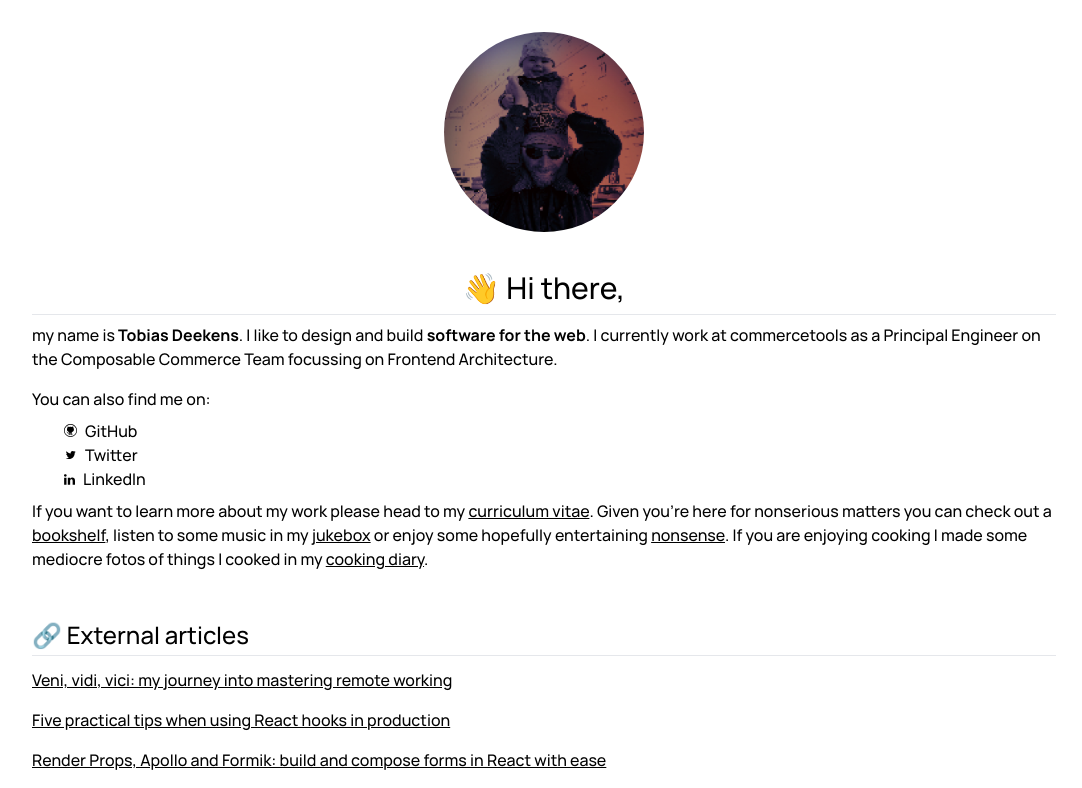
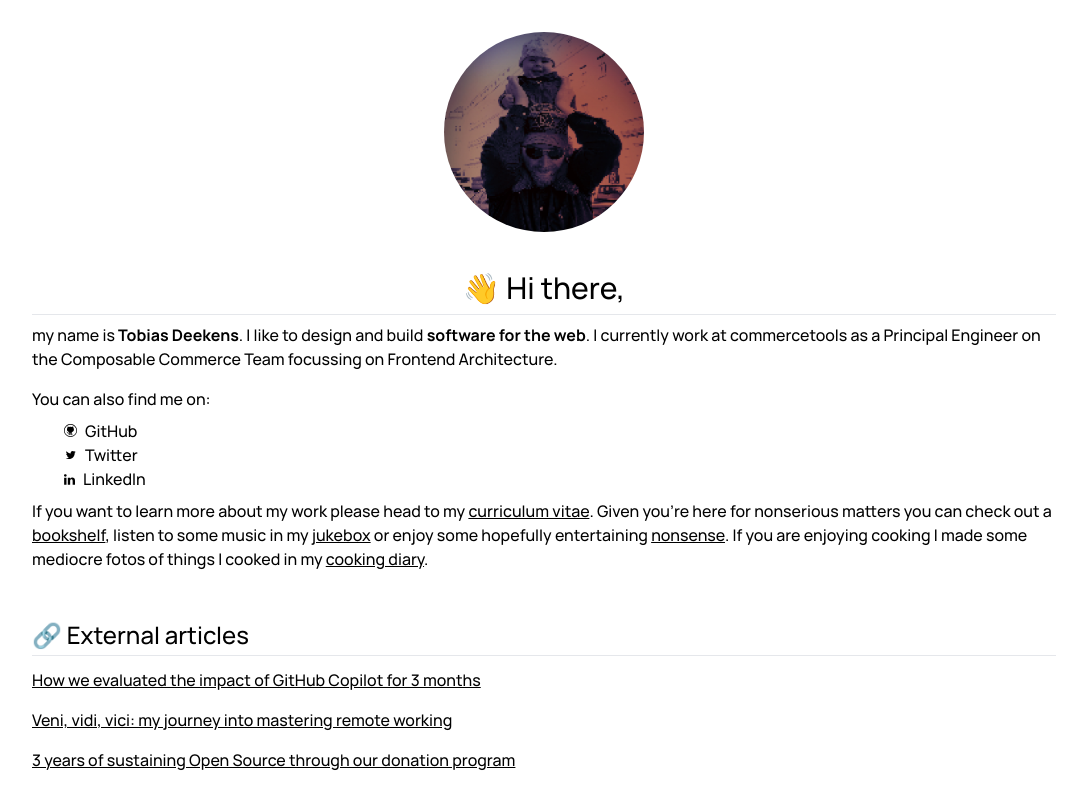
Before and after one commit to tdeekens/tdeekens.name, a Next.js app: page / in a window 1280 px wide. Shown: the top 788 px of the page, without its empty margins (96-1178 px from the left). Built offline with nearby package versions, Linux system fonts and the light colour scheme.

Commit message:
feat: add new external articles

```diff
--- a/pages/index.tsx
+++ b/pages/index.tsx
@@ -115,8 +115,18 @@ const Home = (props: THomeProps) => (
       <section className="my-8">
         <Text.Headline as="h2">🔗 External articles</Text.Headline>
         <Text.Paragraph>
+          <ExternalLink href="https://commercetools.com/blog/how-we-evaluated-the-impact-of-github-copilot-for-3-months">
+            How we evaluated the impact of GitHub Copilot for 3 months
+          </ExternalLink>
+        </Text.Paragraph>
+        <Text.Paragraph>
           <ExternalLink href="https://techblog.commercetools.com/veni-vidi-vici-my-journey-into-mastering-remote-working-79131ec974d7">
             Veni, vidi, vici: my journey into mastering remote working
+          </ExternalLink>
+        </Text.Paragraph>
+        <Text.Paragraph>
+          <ExternalLink href="https://commercetools.com/blog/3-years-of-sustaining-open-source-through-our-donation-program">
+            3 years of sustaining Open Source through our donation program
           </ExternalLink>
         </Text.Paragraph>
         <Text.Paragraph>
```
